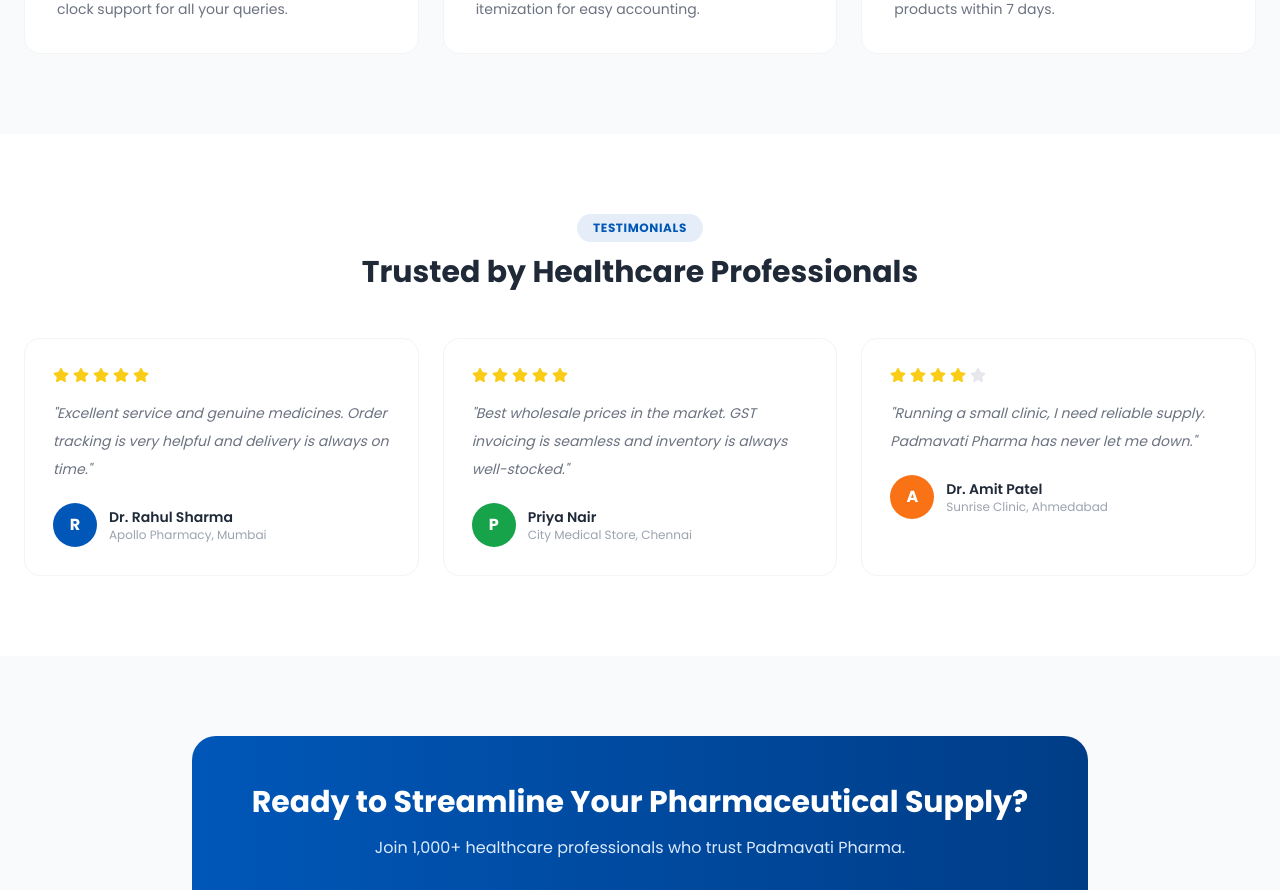
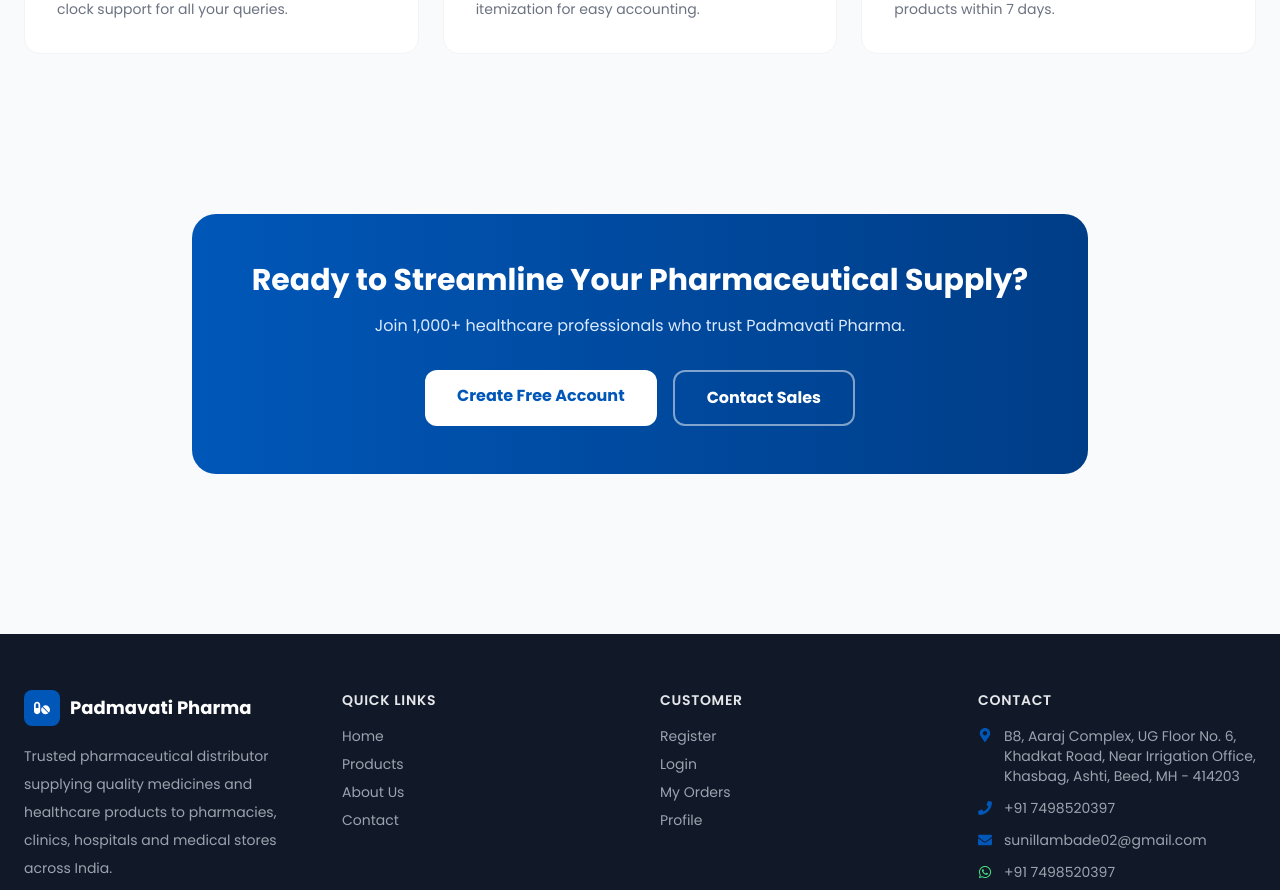
Before and after one commit to prema-16/Padmavati-Pharma, a React (Vite) app in the folder client/: page / in a window 1280 px wide. Shown: the part 2000-2890 px from the top of the page. Built offline with nearby package versions, Linux system fonts and the light colour scheme; no server answers.

Commit message:
remove fake testimonials section from Home page

```diff
--- a/client/src/pages/Home.jsx
+++ b/client/src/pages/Home.jsx
@@ -1,5 +1,5 @@
 import { Link } from "react-router-dom";
-import { FaShieldAlt, FaTruck, FaTag, FaHeadset, FaFileInvoiceDollar, FaRedo, FaPills, FaSyringe, FaStethoscope, FaCut, FaStar, FaHeart, FaFlask, FaFirstAid, FaHandSparkles, FaMapMarkerAlt, FaPhone, FaWhatsapp, FaEnvelope, FaClock, FaDirections } from "react-icons/fa";
+import { FaShieldAlt, FaTruck, FaTag, FaHeadset, FaFileInvoiceDollar, FaRedo, FaPills, FaSyringe, FaStethoscope, FaCut, FaFlask, FaFirstAid, FaHandSparkles, FaMapMarkerAlt, FaPhone, FaWhatsapp, FaEnvelope, FaClock, FaDirections } from "react-icons/fa";
 
 const features = [
   { icon: FaShieldAlt, title: "100% Genuine Products", desc: "Every product sourced directly from licensed manufacturers and verified for authenticity.", color: "text-primary bg-primary/10" },
@@ -20,11 +20,6 @@
   { icon: FaHandSparkles, name: "Personal Care", count: "500+ items", q: "Personal Care" },
 ];
 
-const testimonials = [
-  { name: "Dr. Rahul Sharma", title: "Apollo Pharmacy, Mumbai", text: "Excellent service and genuine medicines. Order tracking is very helpful and delivery is always on time.", rating: 5, initials: "R", color: "bg-primary" },
-  { name: "Priya Nair", title: "City Medical Store, Chennai", text: "Best wholesale prices in the market. GST invoicing is seamless and inventory is always well-stocked.", rating: 5, initials: "P", color: "bg-green-600" },
-  { name: "Dr. Amit Patel", title: "Sunrise Clinic, Ahmedabad", text: "Running a small clinic, I need reliable supply. Padmavati Pharma has never let me down.", rating: 4, initials: "A", color: "bg-orange-500" },
-];
 
 export default function Home() {
   return (
@@ -157,28 +152,6 @@
         </div>
       </section>
 
-      {/* Testimonials */}
-      <section className="py-20 bg-white">
-        <div className="max-w-7xl mx-auto px-6">
-          <div className="text-center mb-12">
-            <span className="inline-block bg-primary/10 text-primary text-xs font-bold px-4 py-1.5 rounded-full uppercase tracking-wider mb-3">Testimonials</span>
-            <h2 className="text-3xl font-bold text-gray-800">Trusted by Healthcare Professionals</h2>
-          </div>
-          <div className="grid grid-cols-1 md:grid-cols-3 gap-6">
-            {testimonials.map((t) => (
-              <div key={t.name} className="bg-white border border-gray-100 rounded-2xl p-7 hover:shadow-md transition-all">
-                <div className="flex gap-1 mb-4">{[...Array(5)].map((_,i)=><FaStar key={i} className={i < t.rating ? "text-yellow-400" : "text-gray-200"} />)}</div>
-                <p className="text-gray-500 text-sm italic leading-7 mb-5">"{t.text}"</p>
-                <div className="flex items-center gap-3">
-                  <div className={`w-11 h-11 ${t.color} text-white rounded-full flex items-center justify-center font-bold`}>{t.initials}</div>
-                  <div><p className="font-semibold text-sm">{t.name}</p><p className="text-xs text-gray-400">{t.title}</p></div>
-                </div>
-              </div>
-            ))}
-          </div>
-        </div>
-      </section>
-
       {/* CTA */}
       <section className="py-20 px-6">
         <div className="max-w-4xl mx-auto bg-gradient-to-r from-primary to-primary-dark rounded-3xl p-12 text-center text-white">
```
